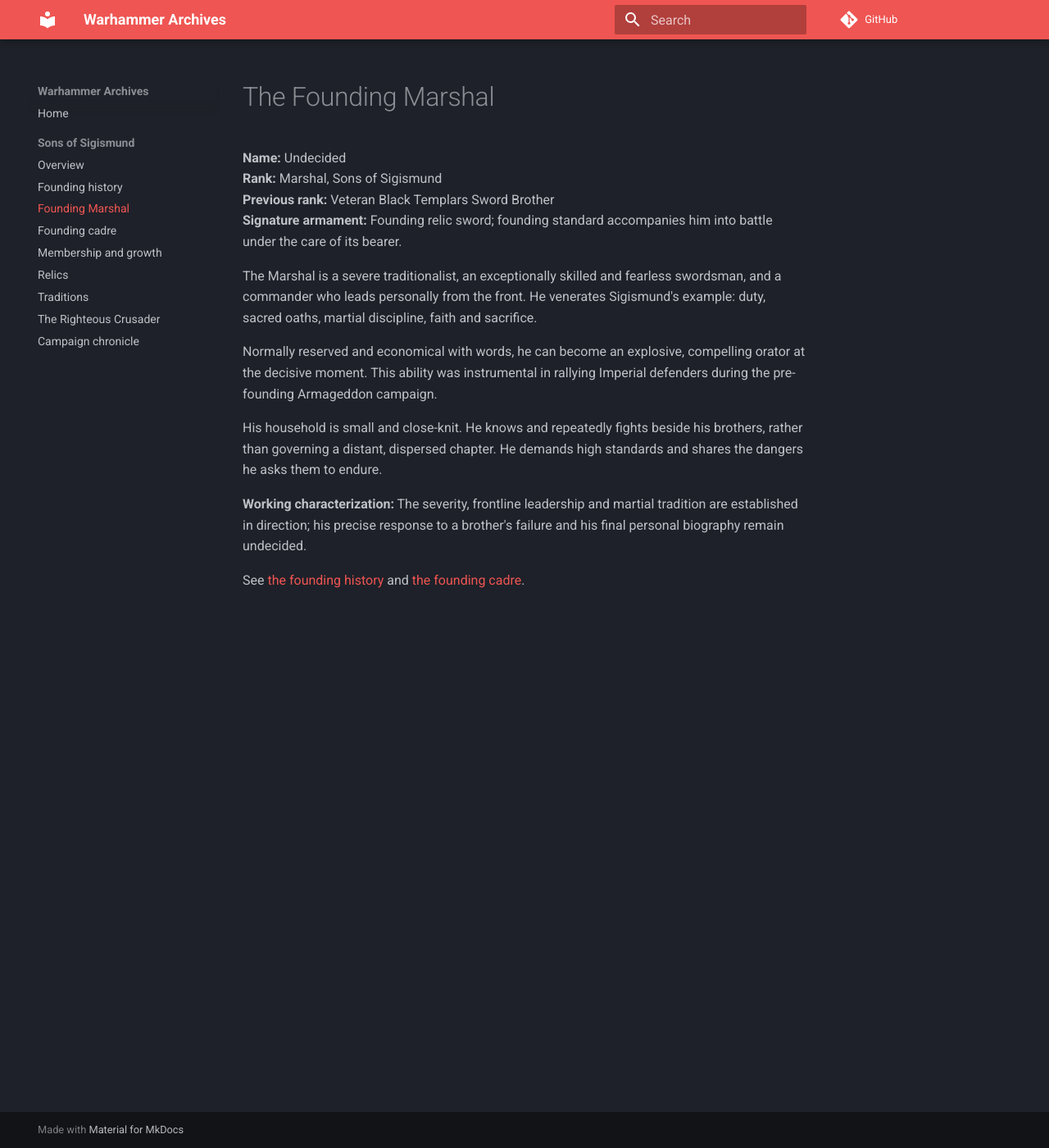
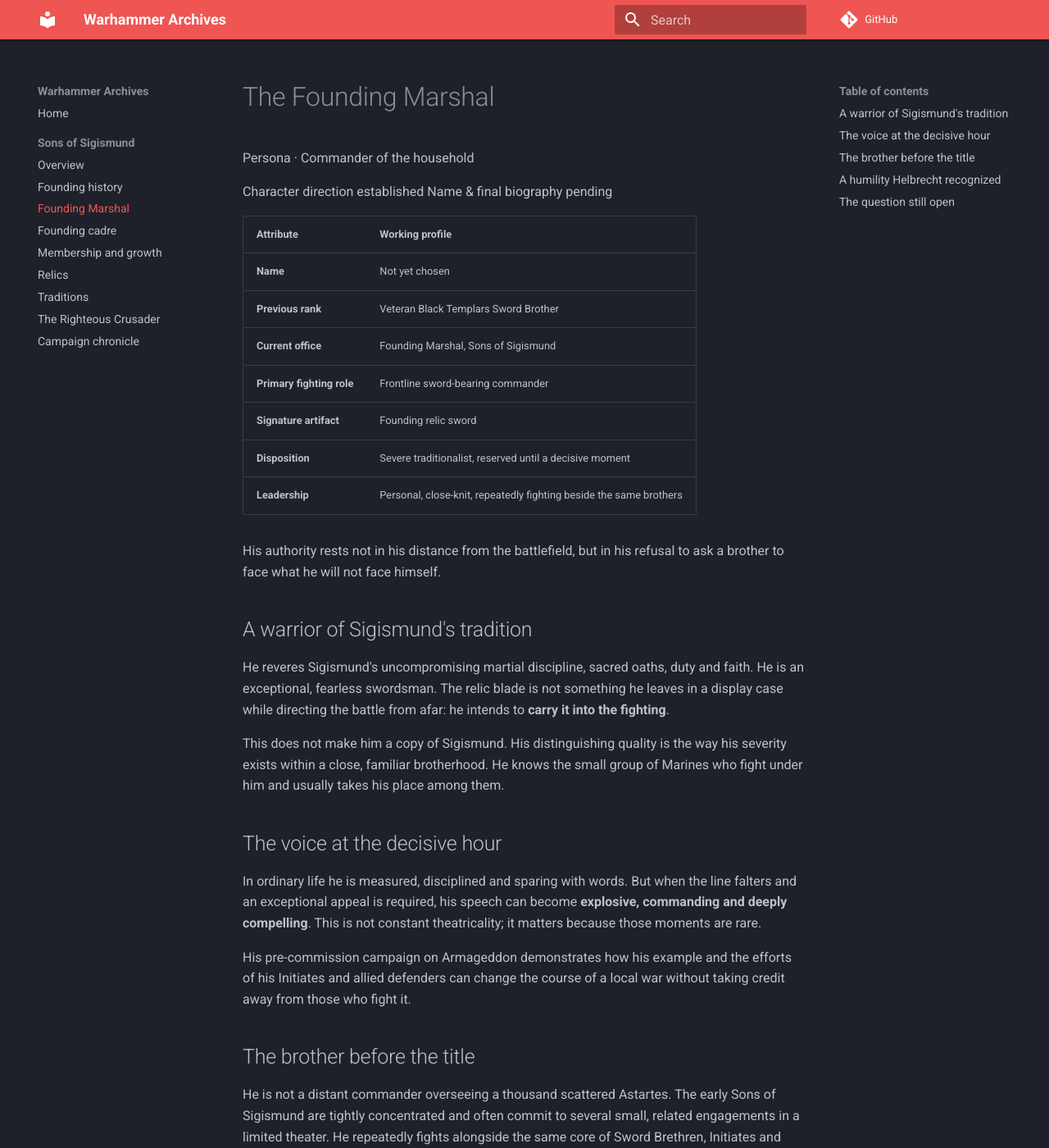
Before and after one commit to Rednecko/warhammer-archives, an MkDocs documentation site: the page built from docs/sons-of-sigismund/characters/founding-marshal.md, in a window 1280 px wide and 1400 px high. Shown: the whole window at 82% size. Built offline with MkDocs 1.6.1 and Material for MkDocs 9.7.7, drawn with Linux system fonts in a browser that asks for light colours; comment, search, counter and statistics services are not loaded; some of the changed text lies outside the part shown.

Commit message:
Expand established character and tradition lore: docs/sons-of-sigismund/characters/founding-marshal.md

```diff
--- a/docs/sons-of-sigismund/characters/founding-marshal.md
+++ b/docs/sons-of-sigismund/characters/founding-marshal.md
@@ -1,16 +1,47 @@
 # The Founding Marshal
 
-**Name:** Undecided
-**Rank:** Marshal, Sons of Sigismund
-**Previous rank:** Veteran Black Templars Sword Brother
-**Signature armament:** Founding relic sword; founding standard accompanies him into battle under the care of its bearer.
+<div class="archive-page-label">Persona · Commander of the household</div>
 
-The Marshal is a severe traditionalist, an exceptionally skilled and fearless swordsman, and a commander who leads personally from the front. He venerates Sigismund's example: duty, sacred oaths, martial discipline, faith and sacrifice.
+<span class="archive-status">Character direction established</span> <span class="archive-status open">Name & final biography pending</span>
 
-Normally reserved and economical with words, he can become an explosive, compelling orator at the decisive moment. This ability was instrumental in rallying Imperial defenders during the pre-founding Armageddon campaign.
+| Attribute | Working profile |
+|---|---|
+| **Name** | Not yet chosen |
+| **Previous rank** | Veteran Black Templars Sword Brother |
+| **Current office** | Founding Marshal, Sons of Sigismund |
+| **Primary fighting role** | Frontline sword-bearing commander |
+| **Signature artifact** | Founding relic sword |
+| **Disposition** | Severe traditionalist, reserved until a decisive moment |
+| **Leadership** | Personal, close-knit, repeatedly fighting beside the same brothers |
 
-His household is small and close-knit. He knows and repeatedly fights beside his brothers, rather than governing a distant, dispersed chapter. He demands high standards and shares the dangers he asks them to endure.
+<div class="archive-quote">His authority rests not in his distance from the battlefield, but in his refusal to ask a brother to face what he will not face himself.</div>
 
-**Working characterization:** The severity, frontline leadership and martial tradition are established in direction; his precise response to a brother's failure and his final personal biography remain undecided.
+## A warrior of Sigismund's tradition
 
-See [the founding history](../history/founding.md) and [the founding cadre](../organization/founding-cadre.md).
+He reveres Sigismund's uncompromising martial discipline, sacred oaths, duty and faith. He is an exceptional, fearless swordsman. The relic blade is not something he leaves in a display case while directing the battle from afar: he intends to **carry it into the fighting**.
+
+This does not make him a copy of Sigismund. His distinguishing quality is the way his severity exists within a close, familiar brotherhood. He knows the small group of Marines who fight under him and usually takes his place among them.
+
+## The voice at the decisive hour
+
+In ordinary life he is measured, disciplined and sparing with words. But when the line falters and an exceptional appeal is required, his speech can become **explosive, commanding and deeply compelling**. This is not constant theatricality; it matters because those moments are rare.
+
+His pre-commission campaign on Armageddon demonstrates how his example and the efforts of his Initiates and allied defenders can change the course of a local war without taking credit away from those who fight it.
+
+## The brother before the title
+
+He is not a distant commander overseeing a thousand scattered Astartes. The early Sons of Sigismund are tightly concentrated and often commit to several small, related engagements in a limited theater. He repeatedly fights alongside the same core of Sword Brethren, Initiates and attached crusaders.
+
+His six personal honor guards combine longtime companions and veterans appointed at the new commission. The relationship between them is central to the household's character, although individual biographies have not yet been written.
+
+## A humility Helbrecht recognized
+
+The founder did **not** request an independent command. After the Armageddon regional victory, Helbrecht summoned and questioned him. He credited the other defenders, and the High Marshal offered him a Marshal's commission.
+
+The order thus begins with a man who has earned authority but **does not demand acclaim**.
+
+## The question still open
+
+How he responds when a brother genuinely fails him remains undecided. He might insist on severe penance, or demand a difficult path of teaching, testing and earned redemption. Neither approach is yet final and should not be written into historical events.
+
+[The founding campaign →](../history/founding.md) · [Command household →](command-household.md)
```
